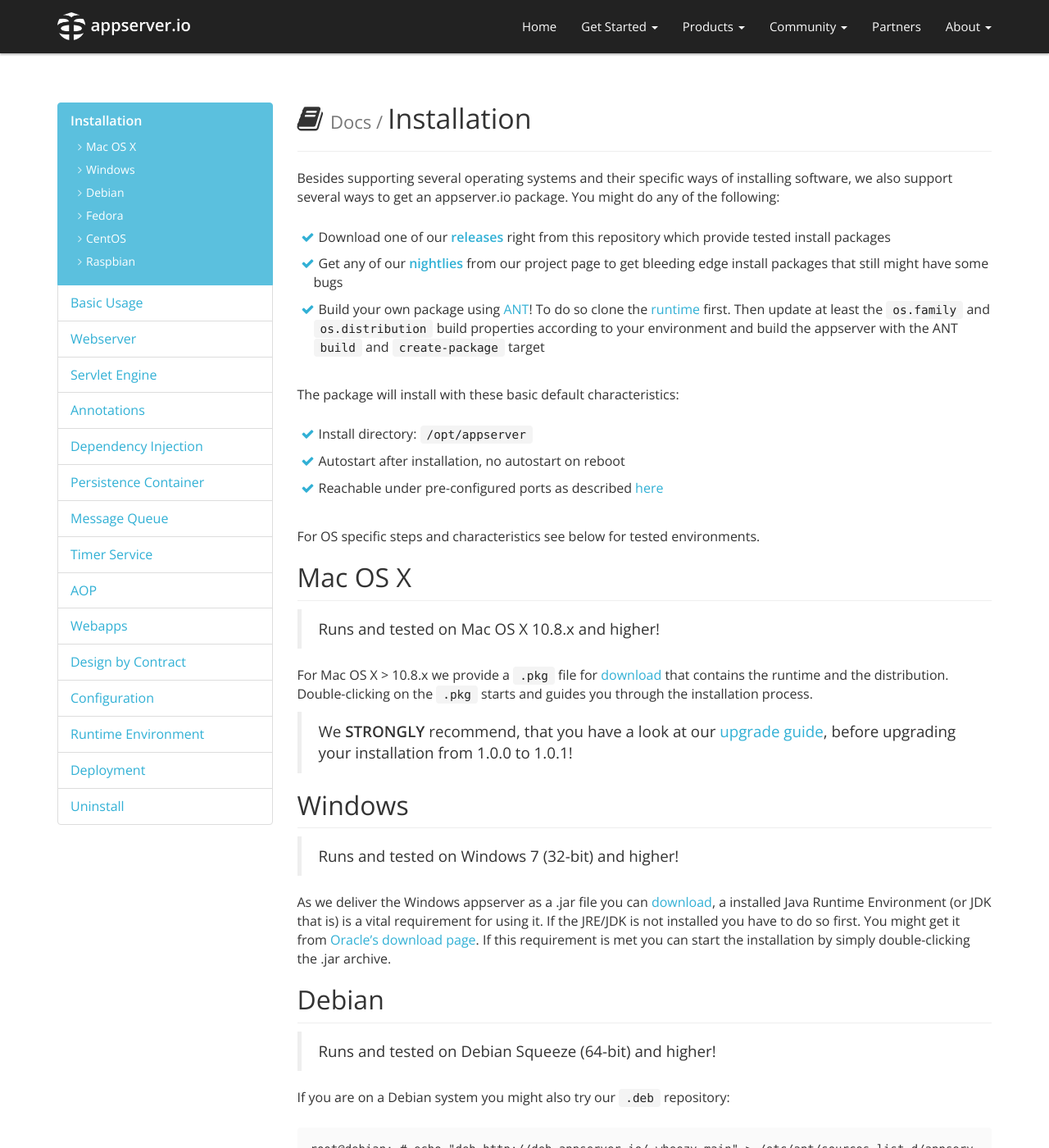
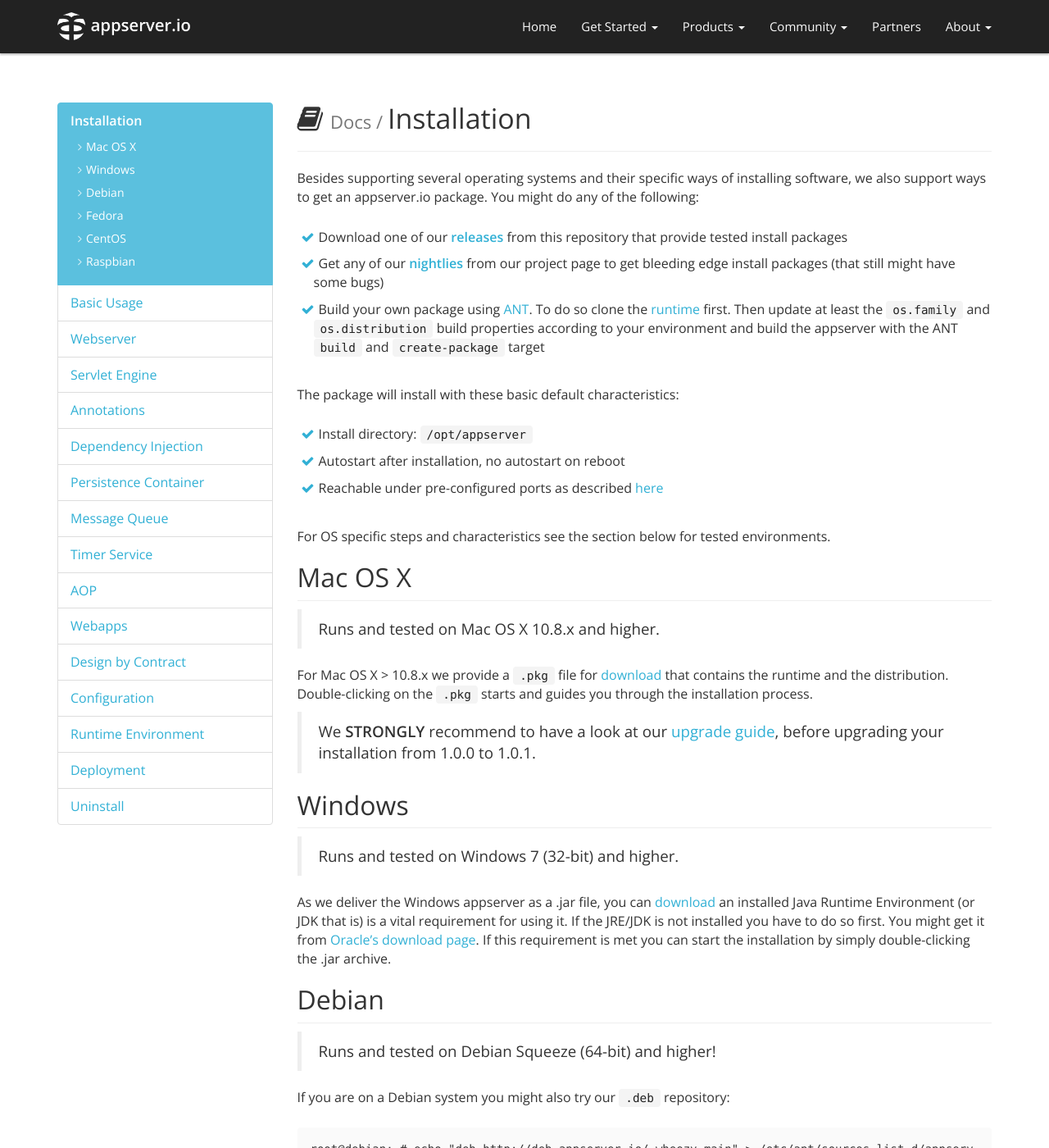
Before and after one commit to appserver-io/appserver, a Jekyll site: the page built from _docs/installation.md, in a window 1280 px wide and 1400 px high. Shown: the whole window at 82% size. Built offline with Jekyll 4.4.1, drawn with Linux system fonts in a browser that asks for light colours; nearby versions of some CDN libraries; library files that are not in the unit come from our copies; Markdown is read by kramdown in place of the engine named in the settings.

Commit message:
Update installation.md
Changes done until line 52.

```diff
--- a/_docs/installation.md
+++ b/_docs/installation.md
@@ -22,13 +22,13 @@
 ---
 
 Besides supporting several operating systems and their specific ways of installing software, we
-also support several ways to get an appserver.io package. You might do any of the following:
+also support ways to get an appserver.io package. You might do any of the following:
 
-* Download one of our [**releases**](<https://github.com/appserver-io/appserver/releases>) right from this repository
-  which provide tested install packages
+* Download one of our [**releases**](<https://github.com/appserver-io/appserver/releases>) from this repository
+  that provide tested install packages
 * Get any of our [**nightlies**](<http://builds.appserver.io/>) from our project page to get bleeding edge install
-  packages that still might have some bugs
-* Build your own package using [ANT](<http://ant.apache.org/>)! To do so clone the
+  packages (that still might have some bugs)
+* Build your own package using [ANT](<http://ant.apache.org/>). To do so clone the
   [runtime](<https://github.com/appserver-io-php/runtime>) first. Then update at least the `os.family` and
   `os.distribution` build properties according to your environment and build the appserver with the ANT `build`
   and `create-package` target
@@ -39,22 +39,21 @@
 * Autostart after installation, no autostart on reboot
 * Reachable under pre-configured ports as described [here](#basic-usage)
 
-For OS specific steps and characteristics see below for tested environments.
+For OS specific steps and characteristics see the section below for tested environments.
 
 ## Mac OS X
 
-> Runs and tested on Mac OS X 10.8.x and higher!
+> Runs and tested on Mac OS X 10.8.x and higher.
 
 For Mac OS X > 10.8.x we provide a `.pkg` file for [download](https://github.com/appserver-io/appserver/releases/download/1.0.0-rc2/appserver-dist-1.0.0-rc2.33.mac.x86_64.pkg) that contains the runtime and the distribution. Double-clicking on the `.pkg` starts and guides you through the installation process.
 
-> We **STRONGLY** recommend, that you have a look at our [upgrade guide](https://github.com/appserver-io/appserver/blob/master/UPGRADE-1.0.1.md), before upgrading your installation from 1.0.0 to 1.0.1!
+> We **STRONGLY** recommend to have a look at our [upgrade guide](https://github.com/appserver-io/appserver/blob/master/UPGRADE-1.0.1.md), before upgrading your installation from 1.0.0 to 1.0.1.
 
 ## Windows
 
-> Runs and tested on Windows 7 (32-bit) and higher!
+> Runs and tested on Windows 7 (32-bit) and higher.
 
-As we deliver the Windows appserver as a .jar file you can [download](https://github.com/appserver-io/appserver/releases/download/1.0.0-rc2/appserver-dist-1.0.0-rc2.45.win.x86.jar), a installed Java Runtime Environment (or JDK
-that is) is a vital requirement for using it. If the JRE/JDK is not installed you have to do so
+As we deliver the Windows appserver as a .jar file, you can [download](https://github.com/appserver-io/appserver/releases/download/1.0.0-rc2/appserver-dist-1.0.0-rc2.45.win.x86.jar) an installed Java Runtime Environment (or JDK that is) is a vital requirement for using it. If the JRE/JDK is not installed you have to do so
 first. You might get it from [Oracle's download page](<http://www.oracle.com/technetwork/java/javase/downloads/jre7-downloads-1880261.html>).
 If this requirement is met you can start the installation by simply double-clicking the .jar archive.
 
```
